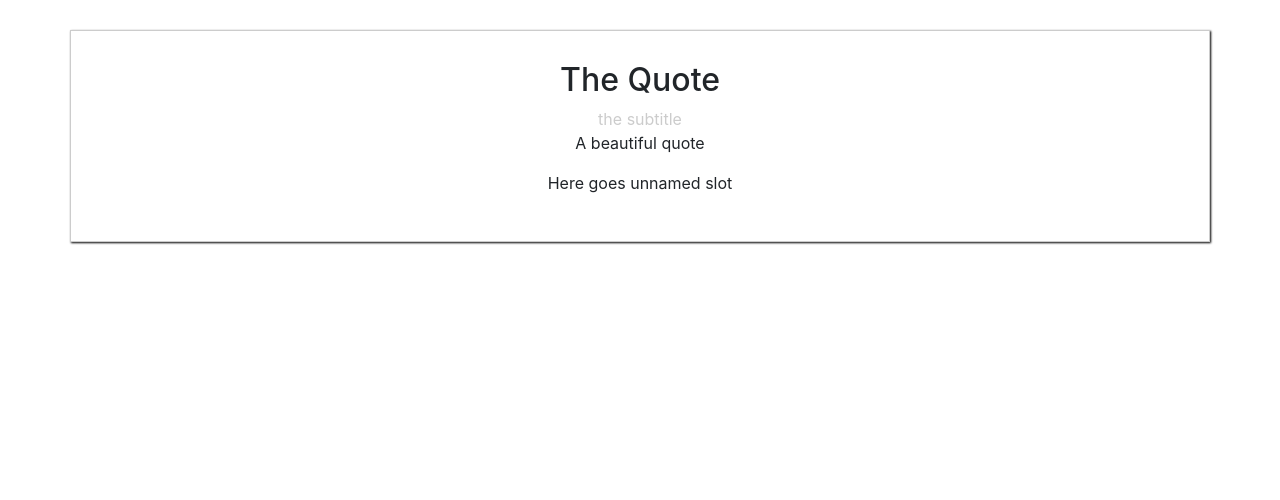
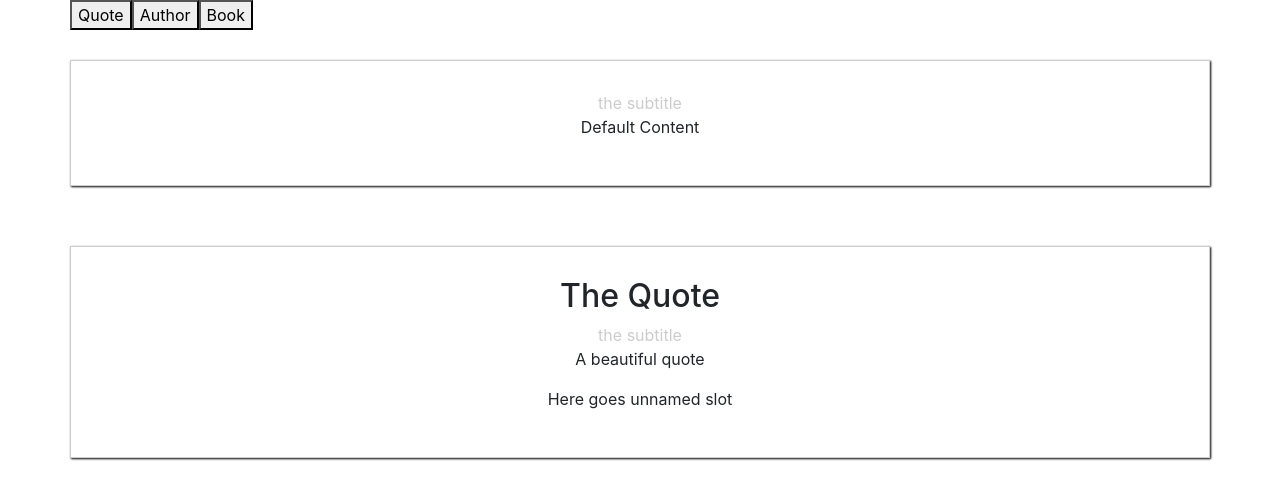
Before and after one commit to leriil/vue-first-steps, a Vue app: page / in a window 1280 px wide. Shown: the top 500 px of the page. Built offline with nearby package versions, Linux system fonts and the light colour scheme.

Commit message:
dynamic components

```diff
--- a/src/App.vue
+++ b/src/App.vue
@@ -1,6 +1,14 @@
 <template>
   <div class="container">
     <div class="row">
+       <button @click="selectedComponent='appQuote'">Quote</button>
+      <button @click="selectedComponent='appAuthor'">Author</button>
+      <button @click="selectedComponent='appBook'">Book</button>
+      <!-- here we define the component to show -->
+      <!-- the component is destroyed each time it's closed -->
+      <component :is="selectedComponent">
+        <p>Default Content</p>
+      </component>
         <app-quote>
           <!-- we can pass html code to the child -->
          <!--  <h1>The Quote</h1> -->
@@ -17,14 +25,19 @@
 <script>
 
  import Quote from './components/Quote.vue';
+ import Author from './components/Author.vue';
+ import Book from './components/Book.vue';
   export default {
     data: function(){
       return{
-        quoteTitle: 'The Quote'
+        quoteTitle: 'The Quote',
+        selectedComponent: 'appQuote'
       }
     },
   components:{
-    appQuote: Quote
+    appQuote: Quote,
+    appAuthor: Author,
+    appBook: Book
   }
 
 }
--- /dev/null
+++ b/src/components/Author.vue
@@ -0,0 +1,12 @@
+<template>
+	<div class=" col-md-12 quote">
+<p>Queen of spades</p>
+	</div>
+</template>
+<script>
+
+</script>
+
+<style>
+
+</style>
--- /dev/null
+++ b/src/components/Book.vue
@@ -0,0 +1,18 @@
+<template>
+	<div class=" col-md-12 quote">
+<p>Pushkin</p>
+	</div>
+</template>
+<script>
+	export default{
+		// this will be printed each time the component is closed
+		destroyed(){
+			console.log('Destroyed');
+		}
+	}
+
+</script>
+
+<style>
+
+</style>
```
